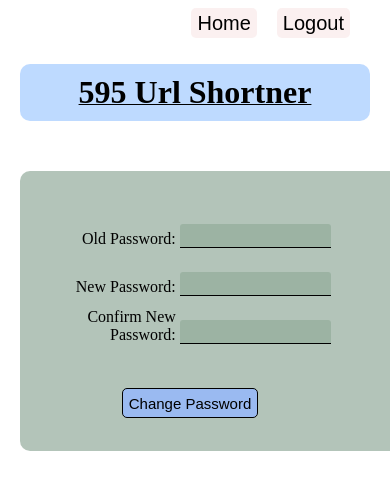
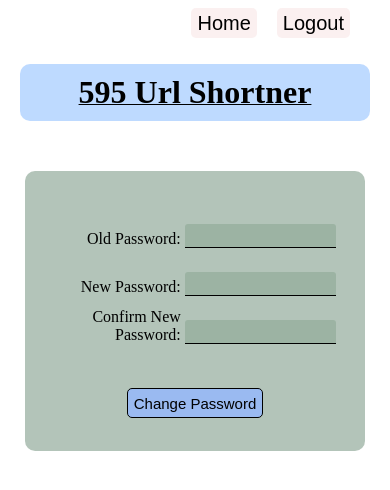
Before and after one commit to ubaidpatel595/595UrlShortner, a Flask app: page /changepassword in a window 390 px wide. Shown: the top 490 px of the page. Run offline with Flask 2, Linux system fonts and the light colour scheme; the visitor is signed in with stand-in values (Sample User, id 1).

Commit message:
Change Password Ui Fixed

```diff
--- a/static/index.css
+++ b/static/index.css
@@ -132,7 +132,7 @@ textarea{
     #shortUrl{
         max-width: 80%;
     }
-    #changePass table{
+    #changePass{
         max-width: 80%;
     }
     .inputText{
```
